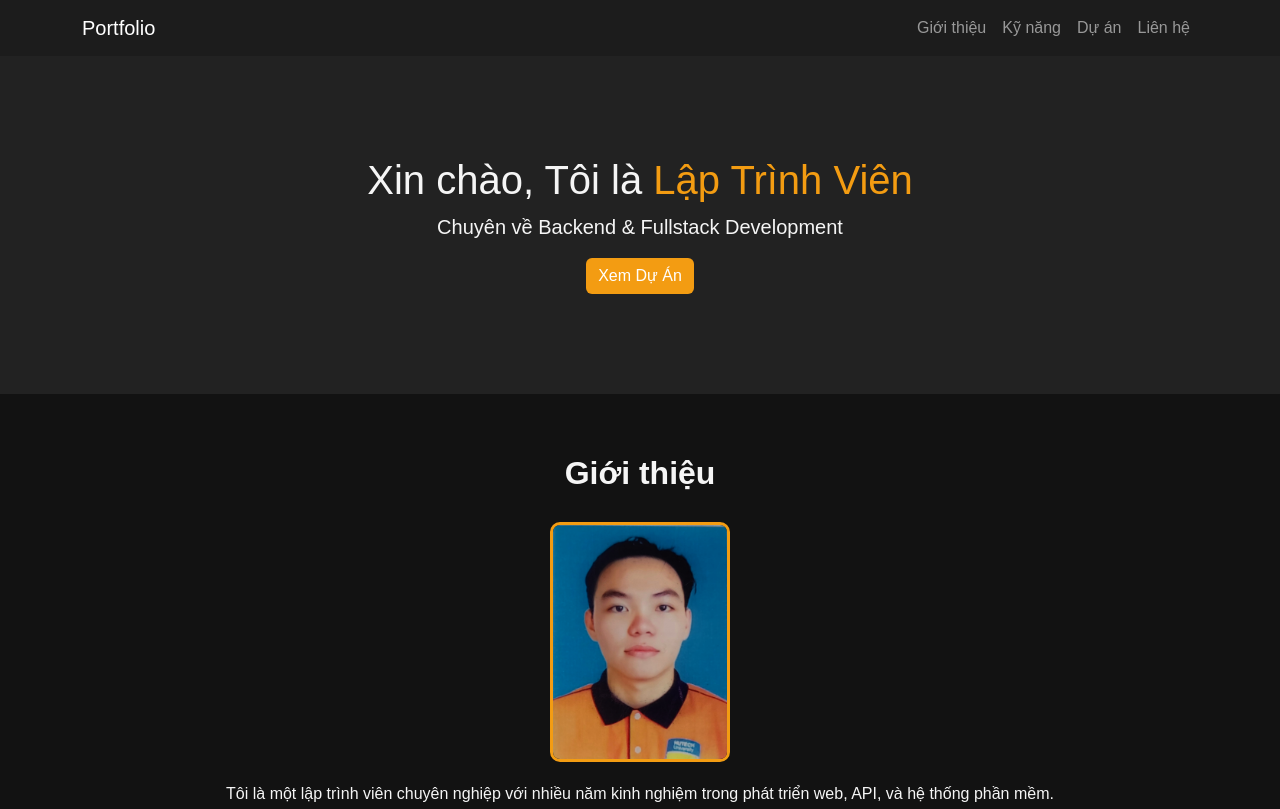
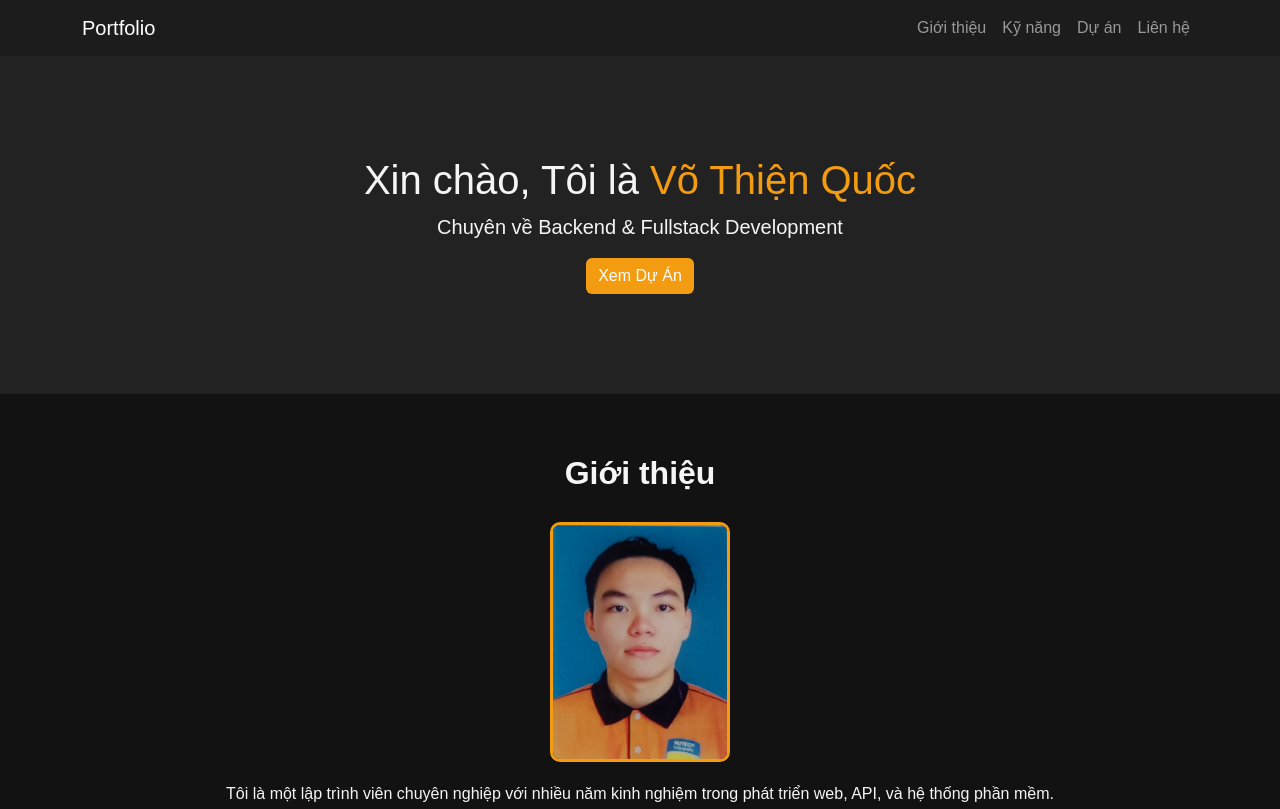
Before and after one commit to ThinWook/thienquoc.github.io, a plain HTML site: page index.html in a window 1280 px wide. Shown: the top 809 px of the page. Drawn offline with nearby package versions, Linux system fonts and the light colour scheme.

Commit message:
ghi tên

```diff
--- a/index.html
+++ b/index.html
@@ -33,7 +33,7 @@
     <!-- Hero Section -->
     <header class="hero text-center">
         <div class="container">
-            <h1>Xin chào, Tôi là <span class="highlight">Lập Trình Viên</span></h1>
+            <h1>Xin chào, Tôi là <span class="highlight">Võ Thiện Quốc</span></h1>
             <p class="lead">Chuyên về Backend & Fullstack Development</p>
             <a href="#projects" class="btn btn-primary">Xem Dự Án</a>
         </div>
```
